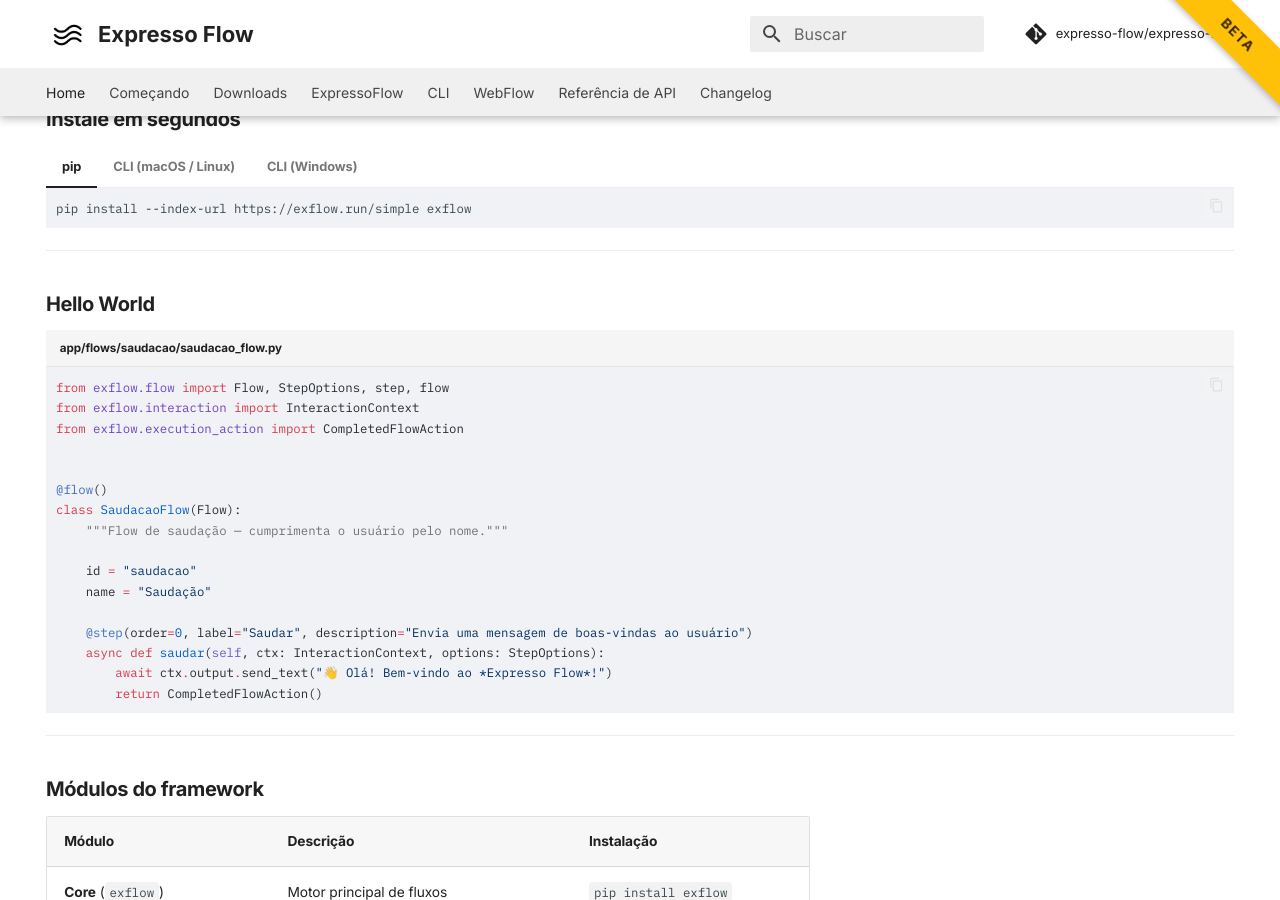
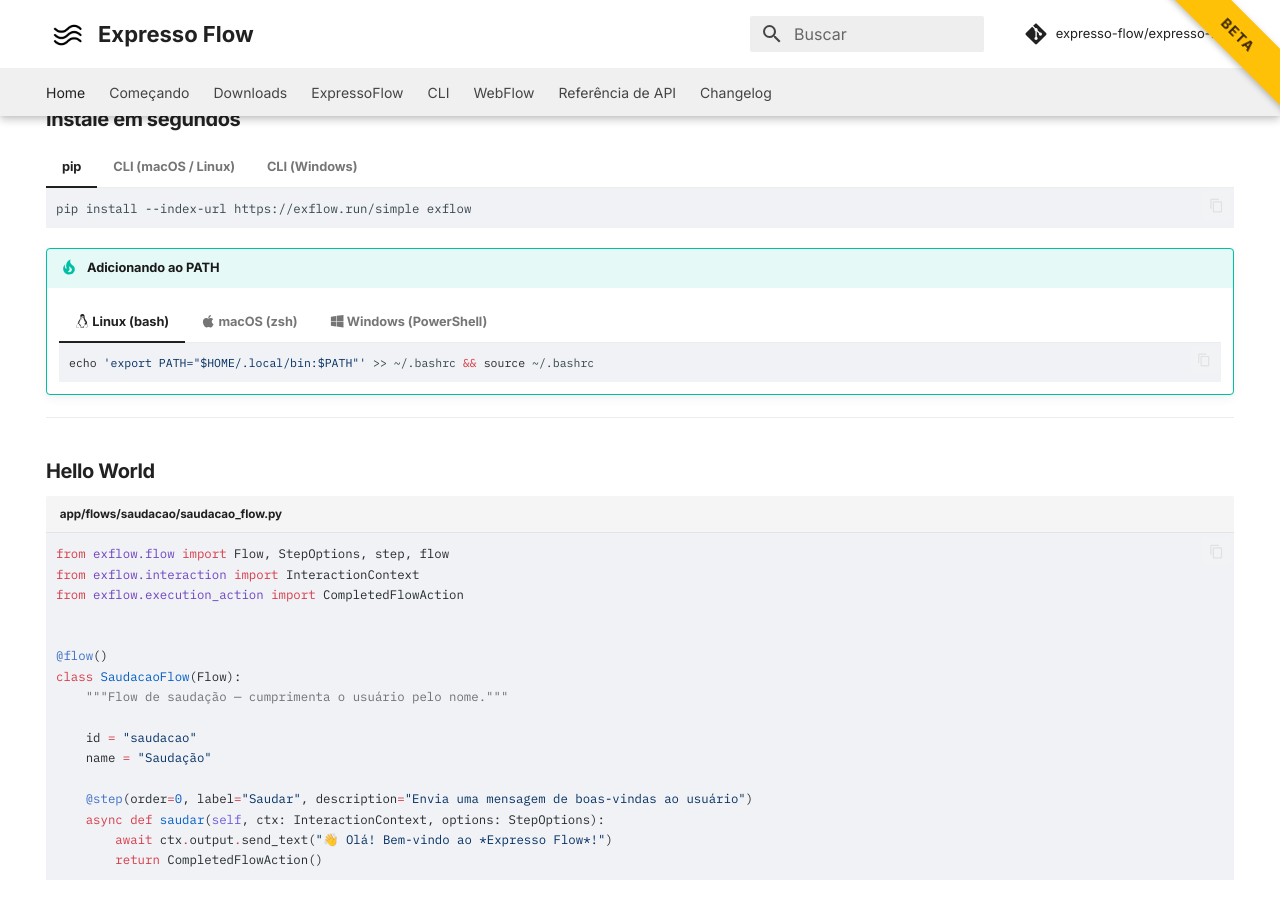
Before and after one commit to goiascode/expresso-flow-doc, an MkDocs documentation site: the page built from docs/index.md, in a window 1280 px wide and 900 px high, scrolled down 518 px. Built offline with MkDocs 1.6.1 and Material for MkDocs 9.7.7, drawn with Linux system fonts in a browser that asks for light colours; comment, search, counter and statistics services are not loaded; the version menu is left out.

Commit message:
Update documentation: modify CLI installation instructions for macOS and Windows to install without admin permissions and add PATH setup tips

````diff
--- a/docs/index.md
+++ b/docs/index.md
@@ -36,19 +36,54 @@ hide:
 === "CLI (macOS / Linux)"
 
     ```bash
-    # Baixe o binário e adicione ao PATH
-    curl -L https://exflow.run/bin/macos/exflow -o /usr/local/bin/exflow
-    chmod +x /usr/local/bin/exflow
+    # Instala em ~/.local/bin (sem permissão de administrador)
+    mkdir -p ~/.local/bin
+    curl -L https://exflow.run/bin/macos/exflow -o ~/.local/bin/exflow
+    chmod +x ~/.local/bin/exflow
+    ```
+
+    Verifique:
+
+    ```bash
     exflow --version
     ```
 
 === "CLI (Windows)"
 
     ```powershell
-    # Baixe o executável
-    Invoke-WebRequest -Uri https://exflow.run/bin/windows/exflow.exe -OutFile exflow.exe
-    # Adicione ao PATH ou mova para uma pasta já no PATH
+    # Cria a pasta e baixa o executável
+    New-Item -ItemType Directory -Force -Path "$env:USERPROFILE\.local\bin"
+    Invoke-WebRequest -Uri https://exflow.run/bin/windows/exflow.exe `
+        -OutFile "$env:USERPROFILE\.local\bin\exflow.exe"
     ```
+
+    Verifique:
+
+    ```powershell
+    exflow --version
+    ```
+
+!!! tip "Adicionando ao PATH"
+    === ":fontawesome-brands-linux: Linux (bash)"
+        ```bash
+        echo 'export PATH="$HOME/.local/bin:$PATH"' >> ~/.bashrc && source ~/.bashrc
+        ```
+
+    === ":fontawesome-brands-apple: macOS (zsh)"
+        ```zsh
+        echo 'export PATH="$HOME/.local/bin:$PATH"' >> ~/.zshrc && source ~/.zshrc
+        ```
+
+    === ":fontawesome-brands-windows: Windows (PowerShell)"
+        ```powershell
+        [System.Environment]::SetEnvironmentVariable(
+            "PATH",
+            "$env:USERPROFILE\.local\bin;" +
+            [System.Environment]::GetEnvironmentVariable("PATH", "User"),
+            "User"
+        )
+        ```
+        Feche e reabra o terminal após executar.
 
 ---
 
````
